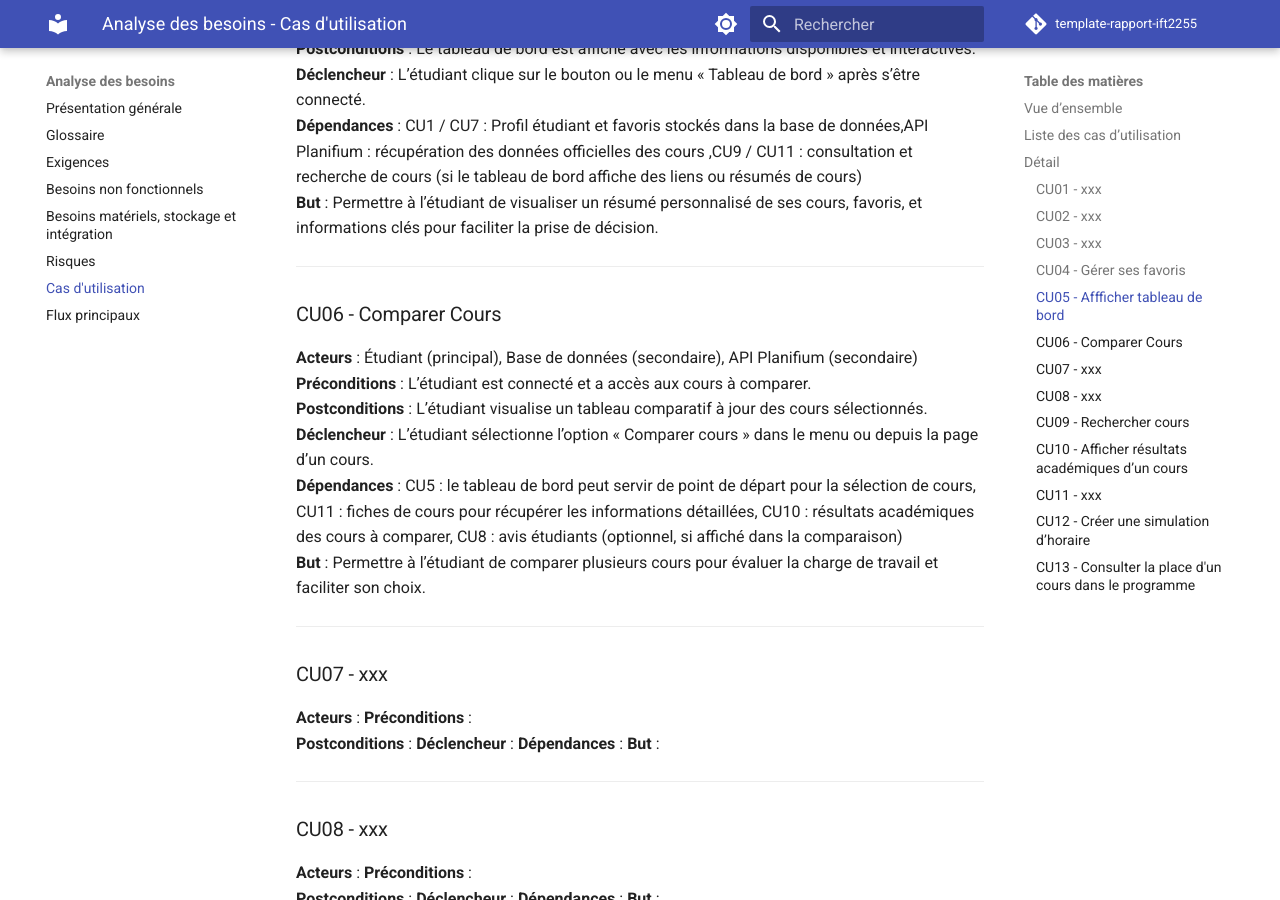
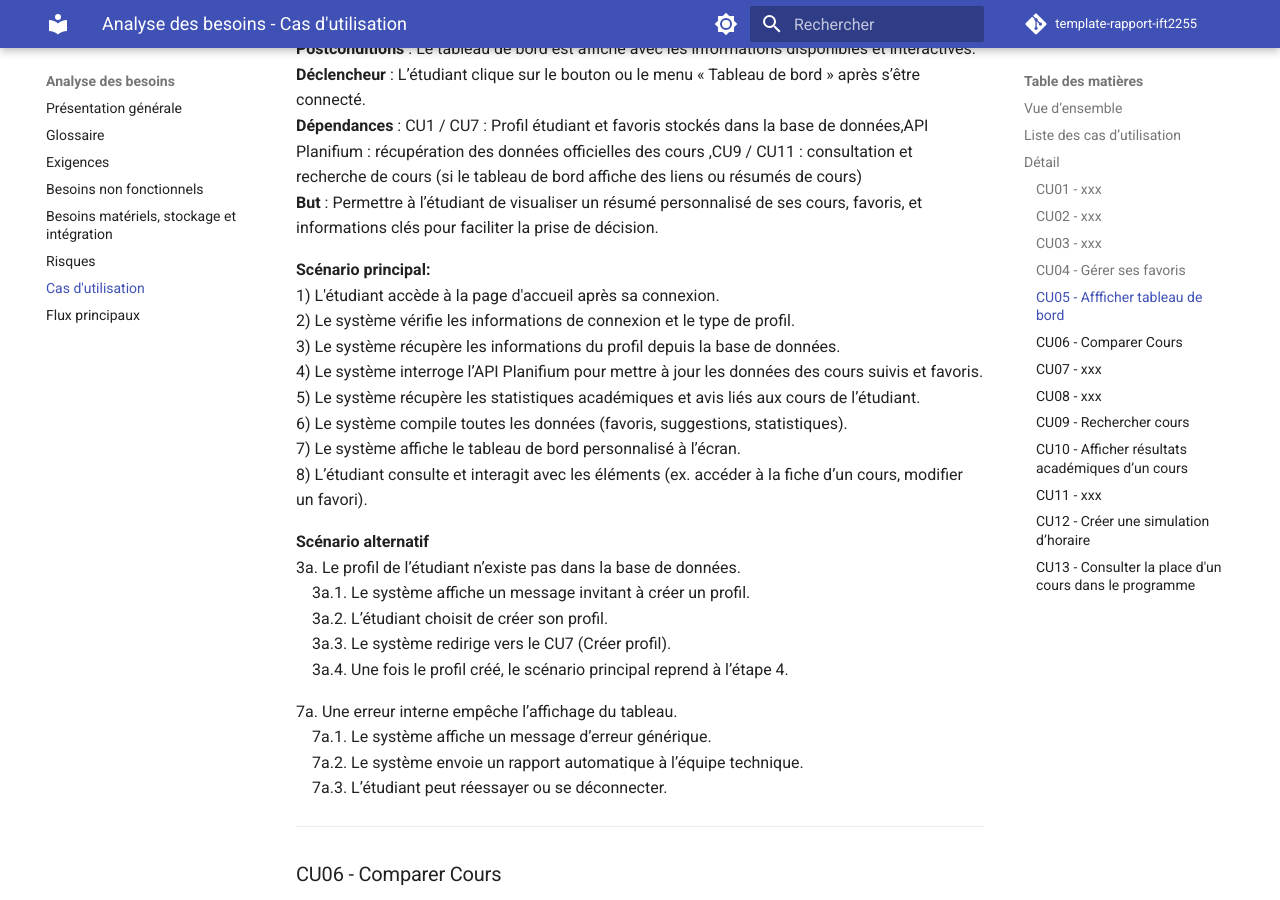
Before and after one commit to abdel2154/IFT2255, an MkDocs documentation site: the page built from docs/besoins/cas-utilisation.md, in a window 1280 px wide and 900 px high, scrolled down 3015 px. Built offline with MkDocs 1.6.1 and Material for MkDocs 9.7.7, drawn with Linux system fonts in a browser that asks for light colours; comment, search, counter and statistics services are not loaded.

Commit message:
scenario CU05

```diff
--- a/docs/besoins/cas-utilisation.md
+++ b/docs/besoins/cas-utilisation.md
@@ -85,6 +85,28 @@ Ces cas permettent de comprendre **ce que fait le système**, sans entrer dans l
 **Dépendances** :  CU1 / CU7 : Profil étudiant et favoris stockés dans la base de données,API Planifium : récupération des données officielles des cours ,CU9 / CU11 : consultation et recherche de cours (si le tableau de bord affiche des liens ou résumés de cours)
 **But** : Permettre à l’étudiant de visualiser un résumé personnalisé de ses cours, favoris, et informations clés pour faciliter la prise de décision.
 
+**Scénario principal:**
+1) L'étudiant accède à la page d'accueil après sa connexion.
+2) Le système vérifie les informations de connexion et le type de profil.
+3) Le système récupère les informations du profil depuis la base de données.
+4) Le système interroge l’API Planifium pour mettre à jour les données des cours suivis et favoris.
+5) Le système récupère les statistiques académiques et avis liés aux cours de l’étudiant.
+6) Le système compile toutes les données (favoris, suggestions, statistiques).
+7) Le système affiche le tableau de bord personnalisé à l’écran.
+8) L’étudiant consulte et interagit avec les éléments (ex. accéder à la fiche d’un cours, modifier un favori).
+
+**Scénario alternatif**
+3a. Le profil de l’étudiant n’existe pas dans la base de données.
+ 3a.1. Le système affiche un message invitant à créer un profil.
+ 3a.2. L’étudiant choisit de créer son profil.
+ 3a.3. Le système redirige vers le CU7 (Créer profil).
+ 3a.4. Une fois le profil créé, le scénario principal reprend à l’étape 4.
+
+7a. Une erreur interne empêche l’affichage du tableau.
+ 7a.1. Le système affiche un message d’erreur générique.
+ 7a.2. Le système envoie un rapport automatique à l’équipe technique.
+ 7a.3. L’étudiant peut réessayer ou se déconnecter.
+
 ---
 ### CU06 - Comparer Cours
 
```
